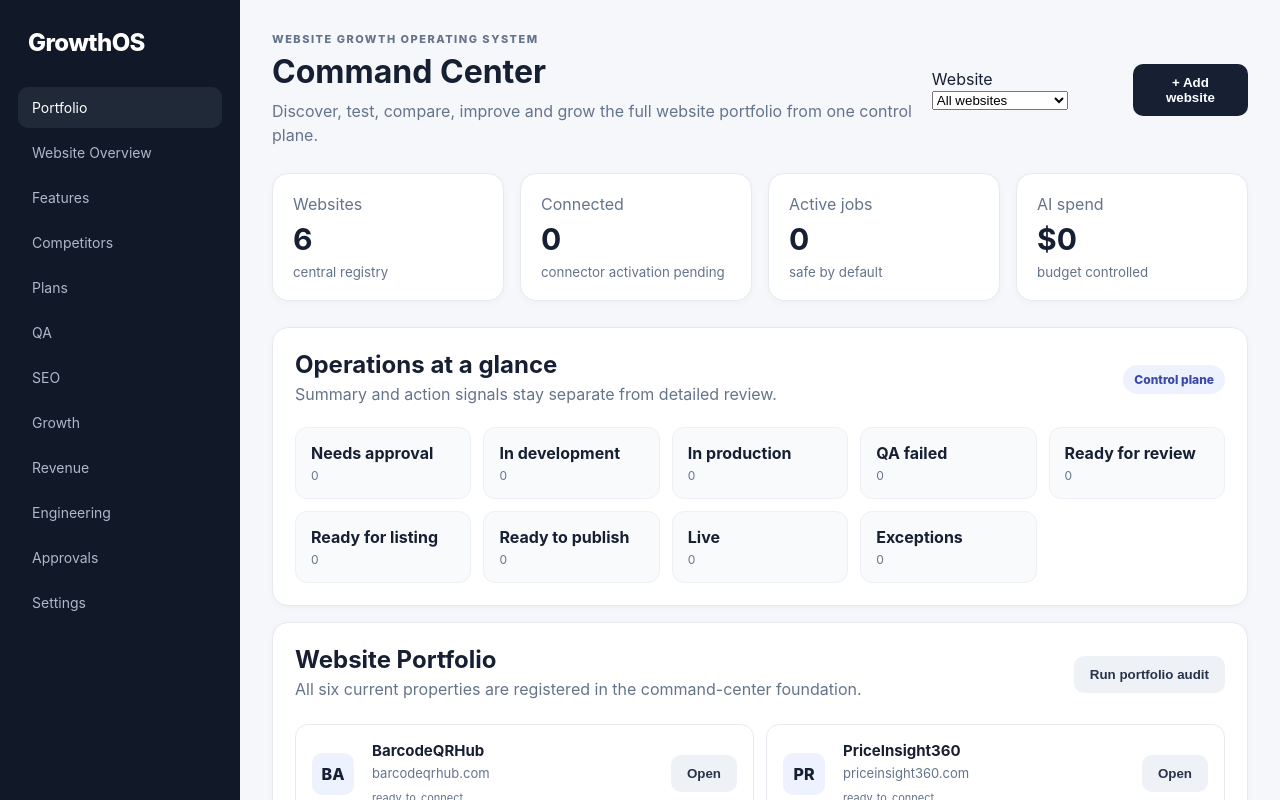
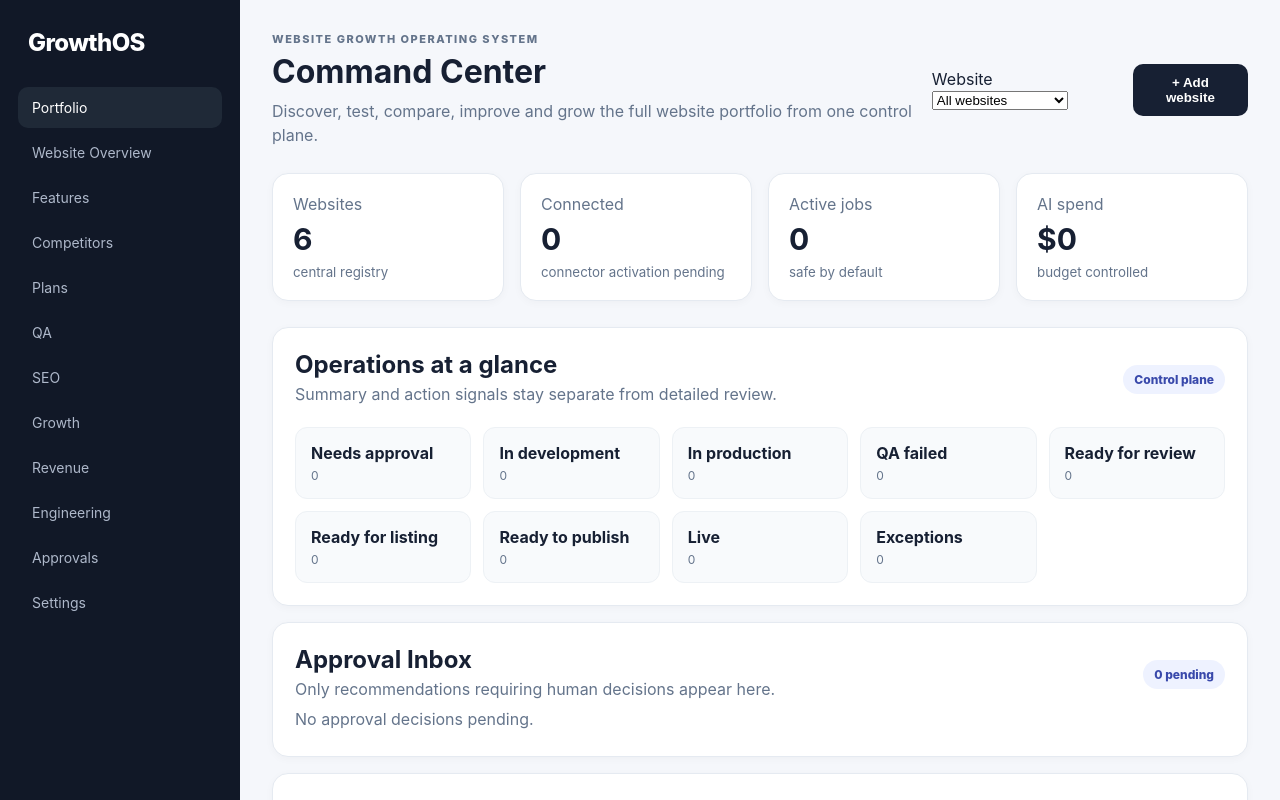
Before and after one commit to subvicco12/GrowthOS, a Next.js app: page / in a window 1280 px wide. Shown: the top 800 px of the page. Built offline with nearby package versions, Linux system fonts and the light colour scheme.

Commit message:
Wire Approval Inbox into Command Center

```diff
--- a/src/app/page.tsx
+++ b/src/app/page.tsx
@@ -1,5 +1,6 @@
 import { growthSites as sites, growthWorkspaces } from '../core/portfolio';
 import { siteScopeOptions } from '../core/site-scope';
+import { ApprovalInboxPanel } from './approval-inbox-panel';
 
 const workspaces = growthWorkspaces.map(workspace => workspace.label);
 
@@ -53,6 +54,8 @@ export default function Dashboard() {
           </div>
         </section>
 
+        <ApprovalInboxPanel items={[]} />
+
         <section className="panel" id="portfolio">
           <div className="panelHead">
             <div><h2>Website Portfolio</h2><p>All six current properties are registered in the command-center foundation.</p></div>
```
